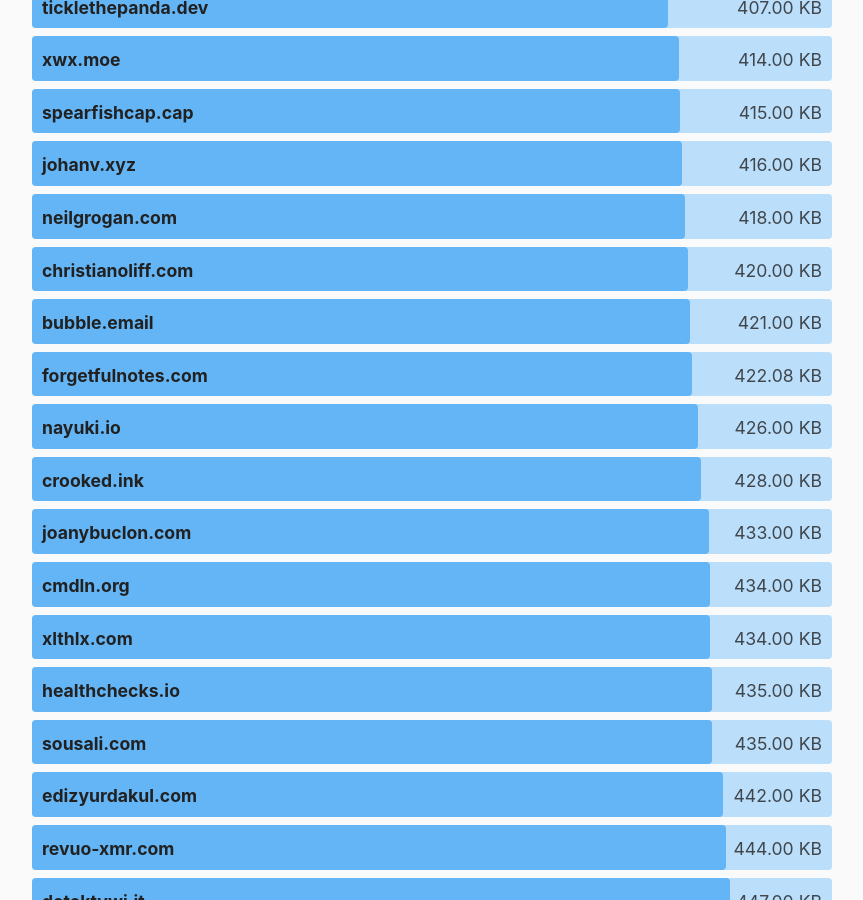
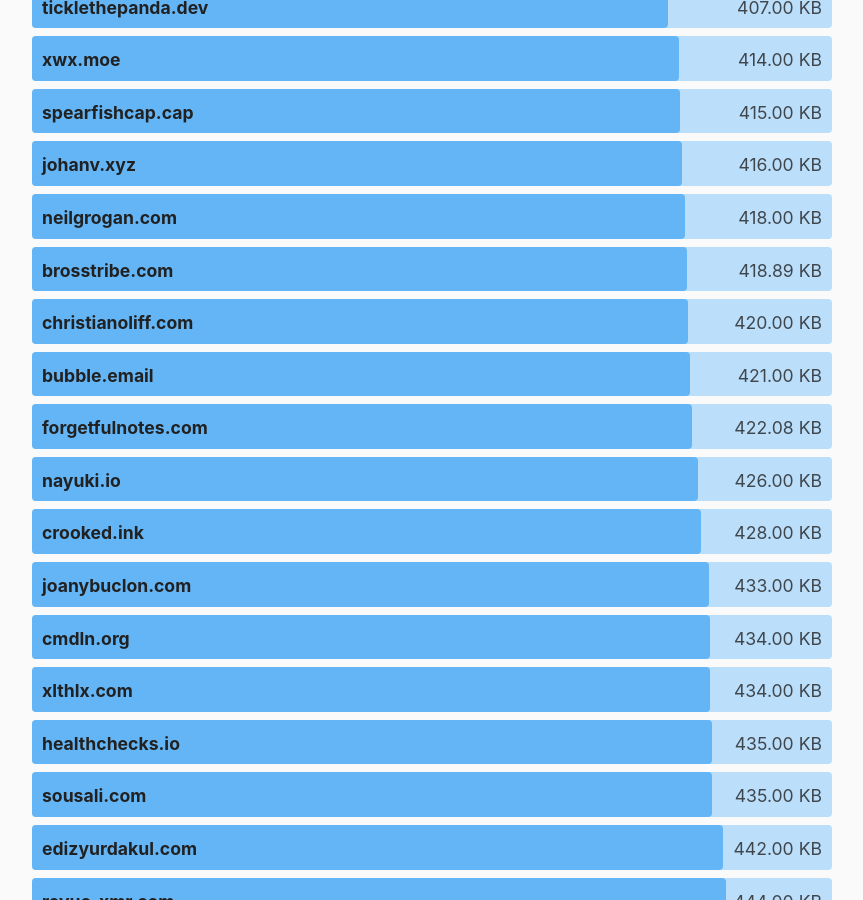
Before and after one commit to kevquirk/512kb.club, a Jekyll site: the page built from index.md, in a window 1280 px wide and 900 px high, scrolled down 39099 px. Shown: the whole window, without its empty margins (208-1071 px from the left). Built offline with Jekyll 4.4.1, drawn with Linux system fonts in a browser that asks for light colours.

Commit message:
add www.brosstribe.com
Link to url scan results: https://radar.cloudflare.com/scan/1ec7f6ba-e88f-4409-befc-4dfdff6bb009/summary

```diff
--- a/_data/sites.yml
+++ b/_data/sites.yml
@@ -3787,3 +3787,8 @@
   url: https://zwieratko.sk/
   size: 28.07
   last_checked: 2024-02-11
+
+- domain: brosstribe.com
+  url: https://www.brosstribe.com/
+  size: 418.89
+  last_checked: 2024-03-21
```
